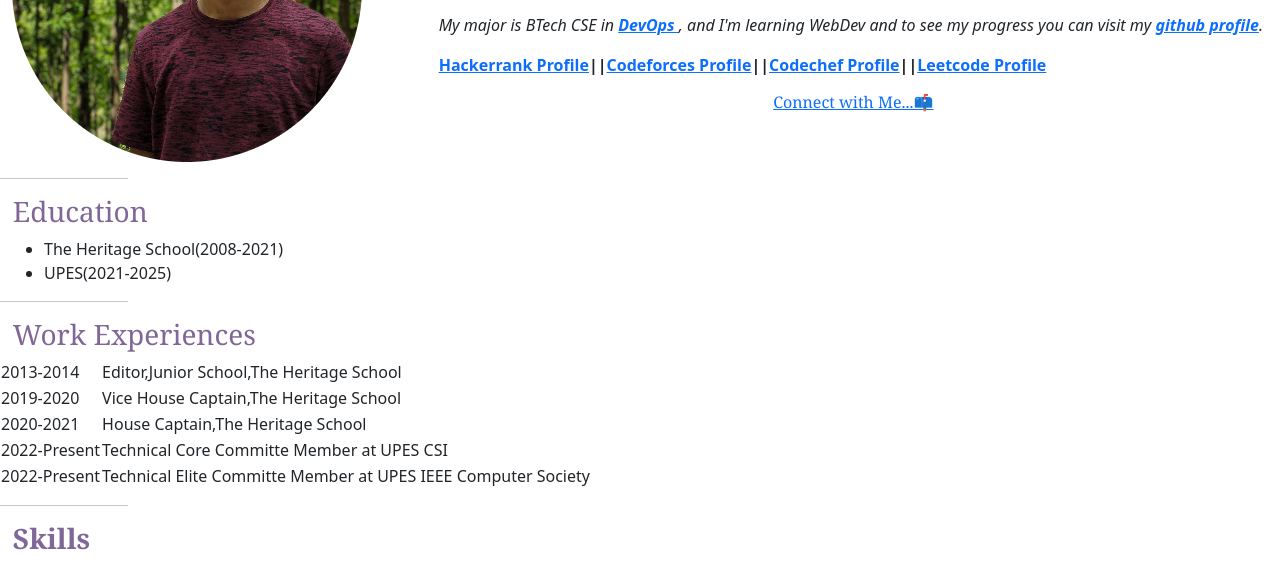
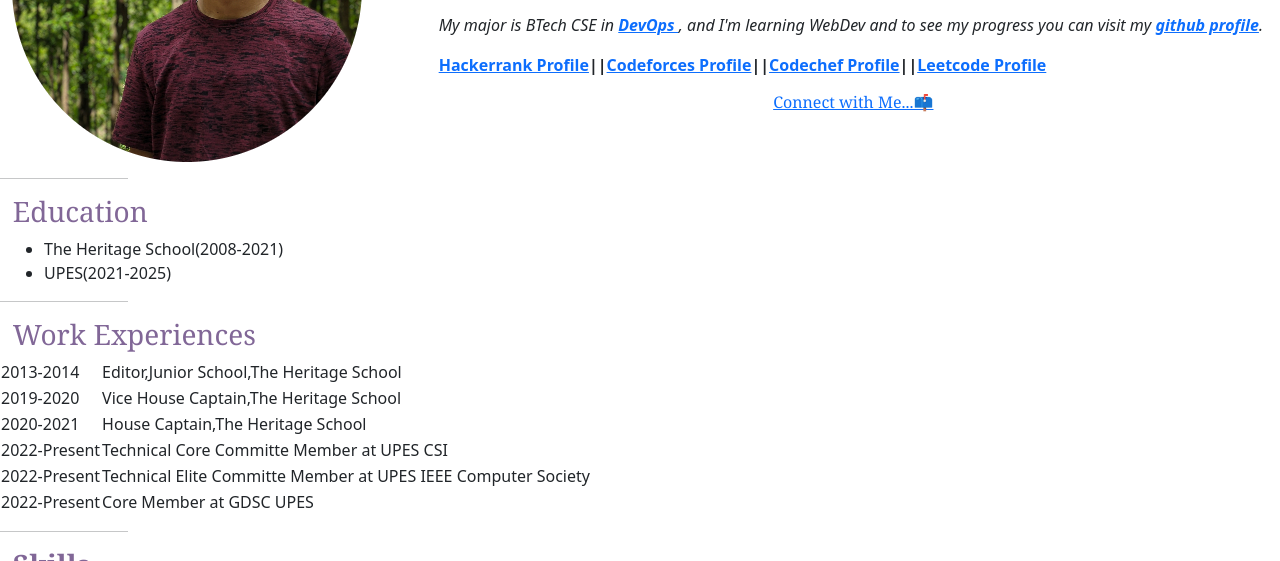
Before and after one commit to deepanshu-rawat6/cv, a plain HTML site: page index.html in a window 1280 px wide. Shown: the part 188-749 px from the top of the page. Drawn offline with nearby package versions, Linux system fonts and the light colour scheme.

Commit message:
updating a few changes

```diff
--- a/index.html
+++ b/index.html
@@ -68,6 +68,10 @@
             <tr>
                 <td>2022-Present</td>
                 <td>Technical Elite Committe Member at UPES IEEE Computer Society</td>
+            </tr>
+            <tr>
+                <td>2022-Present</td>
+                <td>Core Member at GDSC UPES</td>
             </tr>
         </tbody>
     </table>
```
